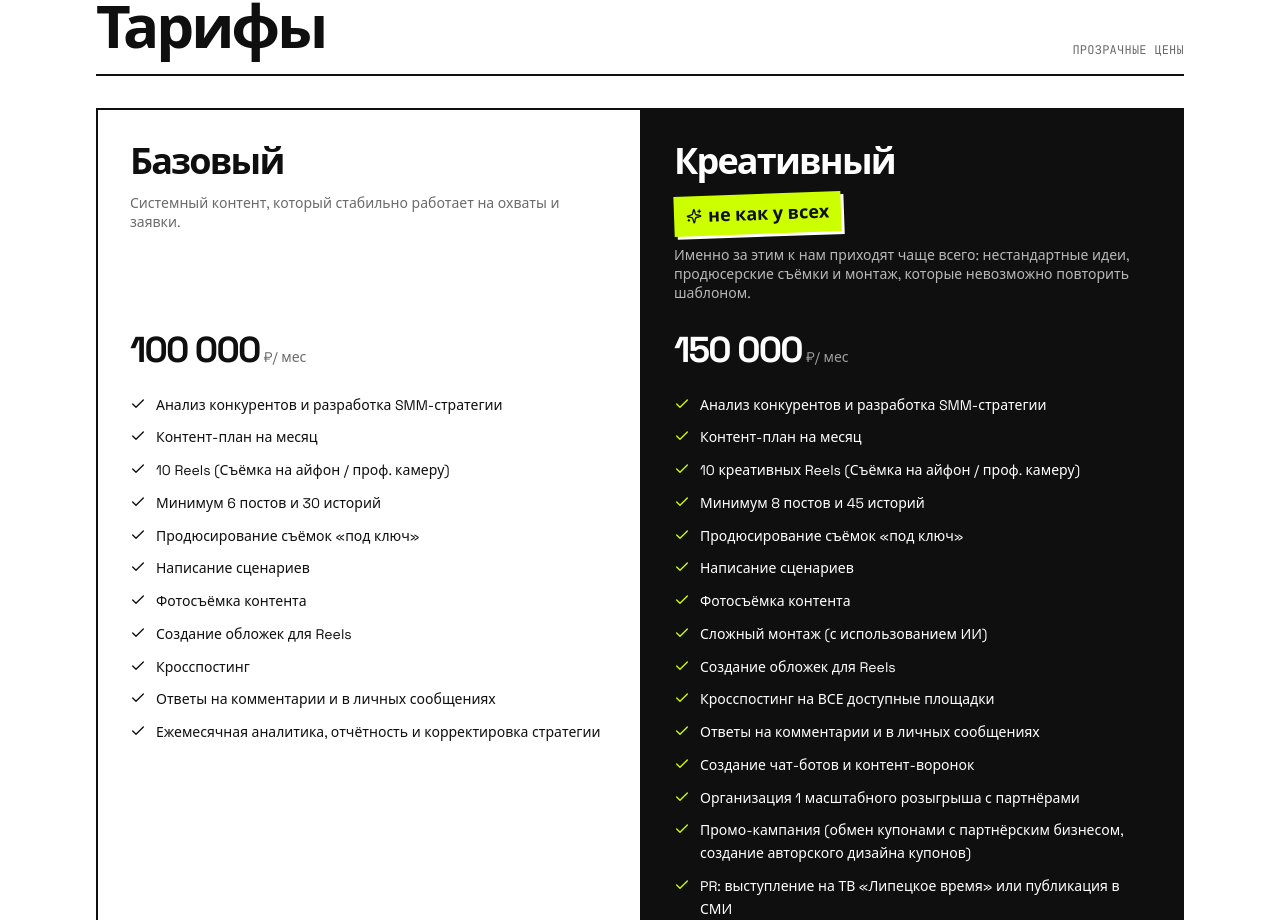
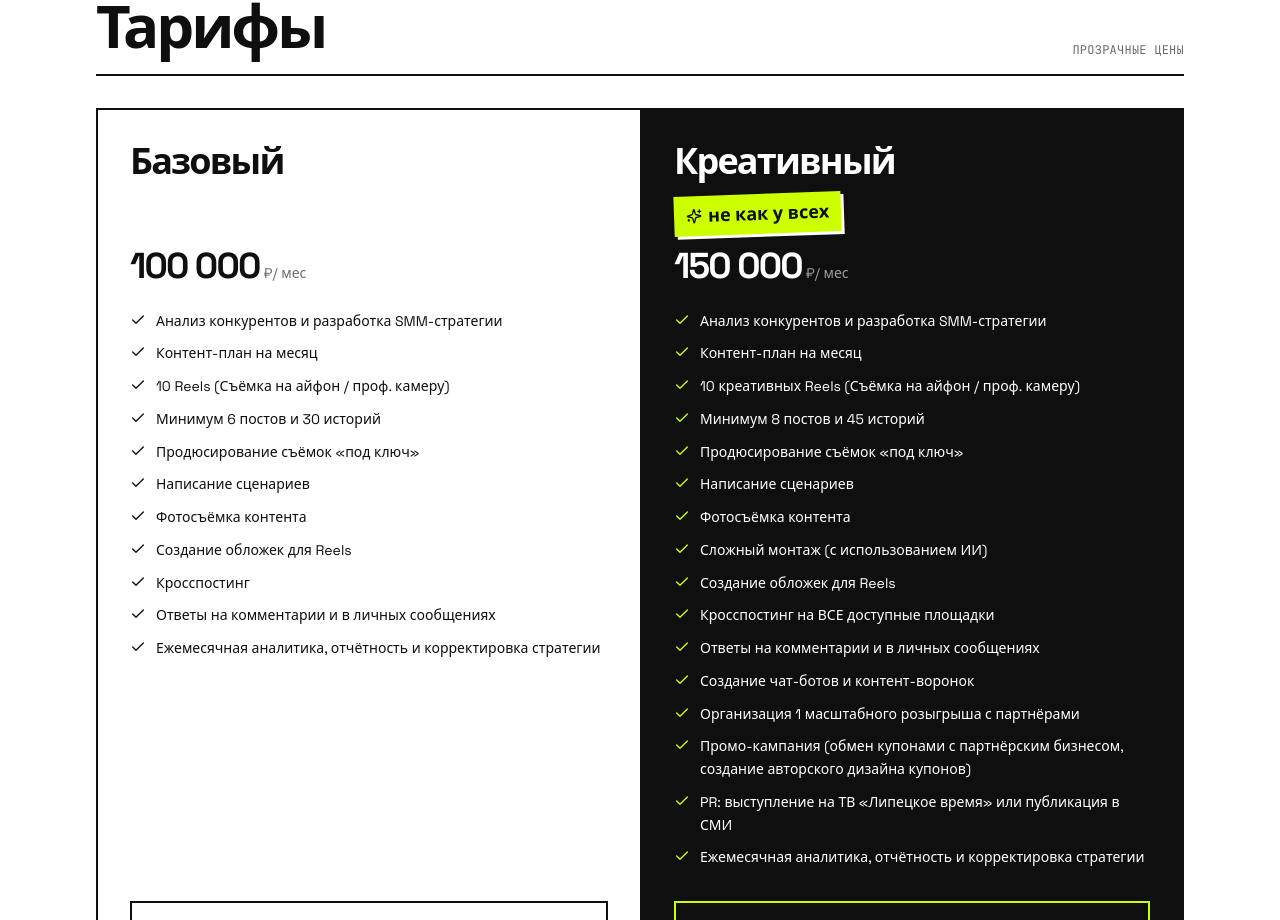
Before and after one commit to pr-poehali-dev/project-blueprints-2024, a React (Vite) app: page / in a window 1280 px wide. Shown: the part 2719-3639 px from the top of the page. Built offline with nearby package versions, Linux system fonts and the light colour scheme.

Commit message:
Remove generic content descriptions

```diff
--- a/src/components/PricingSection.tsx
+++ b/src/components/PricingSection.tsx
@@ -5,8 +5,8 @@ const pricingTiers = [
   {
     name: "Базовый",
     accent: null,
-    note: "Системный контент, который стабильно работает на охваты и заявки.",
-    examplesUrl: "https://rutube.ru/shorts/376ee44caea82478be5e7f5fe29fa445/",
+    note: null,
+    examplesUrl: "https://disk.yandex.ru/d/enAr4VRJ27tHFw",
     price: "100 000",
     period: "/ мес",
     badge: null,
@@ -28,8 +28,8 @@ const pricingTiers = [
   {
     name: "Креативный",
     accent: "не как у всех",
-    note: "Именно за этим к нам приходят чаще всего: нестандартные идеи, продюсерские съёмки и монтаж, которые невозможно повторить шаблоном.",
-    examplesUrl: "https://rutube.ru/shorts/fd0edd196b670e7ae99c033aa265b894/",
+    note: null,
+    examplesUrl: "https://disk.yandex.ru/d/Ov9ujdNN5Rwfvg",
     price: "150 000",
     period: "/ мес",
     badge: null,
@@ -76,7 +76,7 @@ export function PricingSection() {
                 index !== 0 ? "border-t-2 md:border-t-0 border-foreground" : ""
               } ${tier.highlighted ? "bg-foreground text-background" : ""}`}
             >
-              <div className="md:min-h-[176px]">
+              <div className="md:min-h-[92px]">
                 <h3 className="text-3xl sm:text-4xl font-bold leading-none tracking-tighter">
                   {tier.name}
                 </h3>
```
